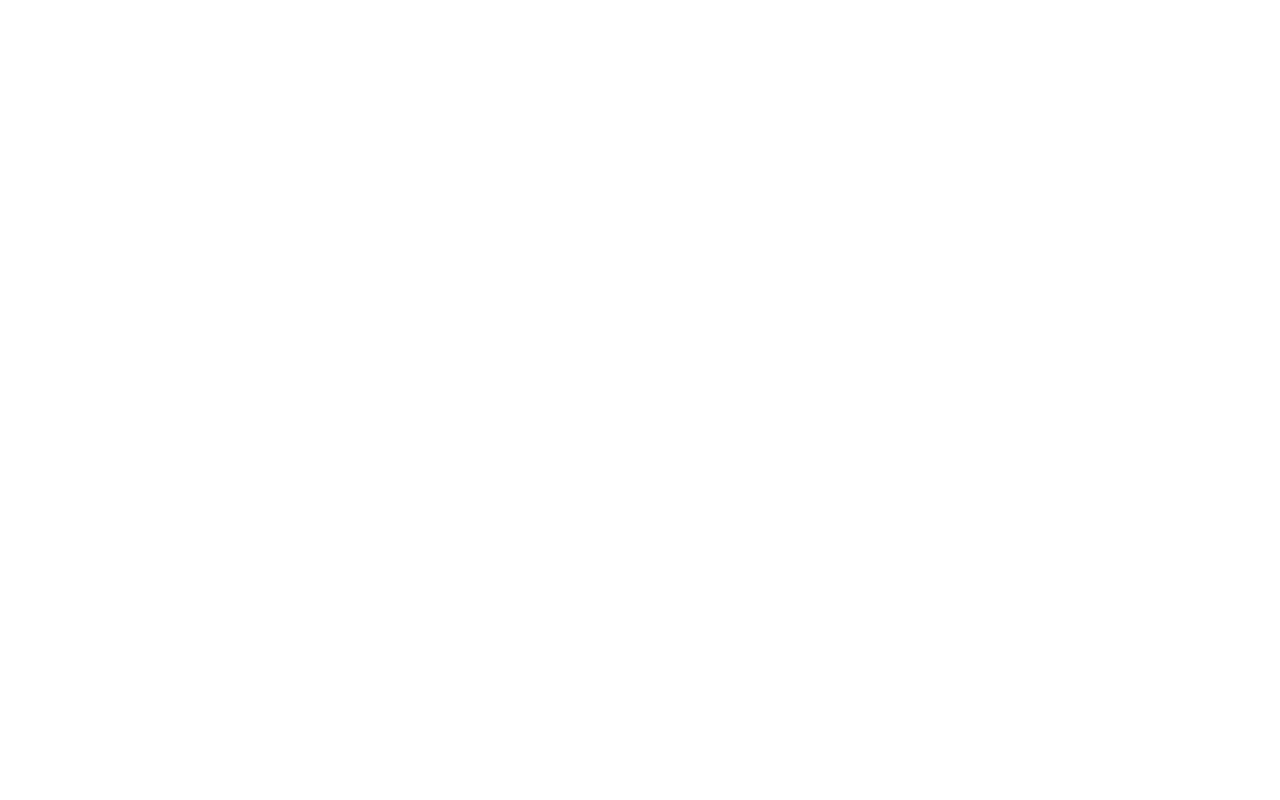
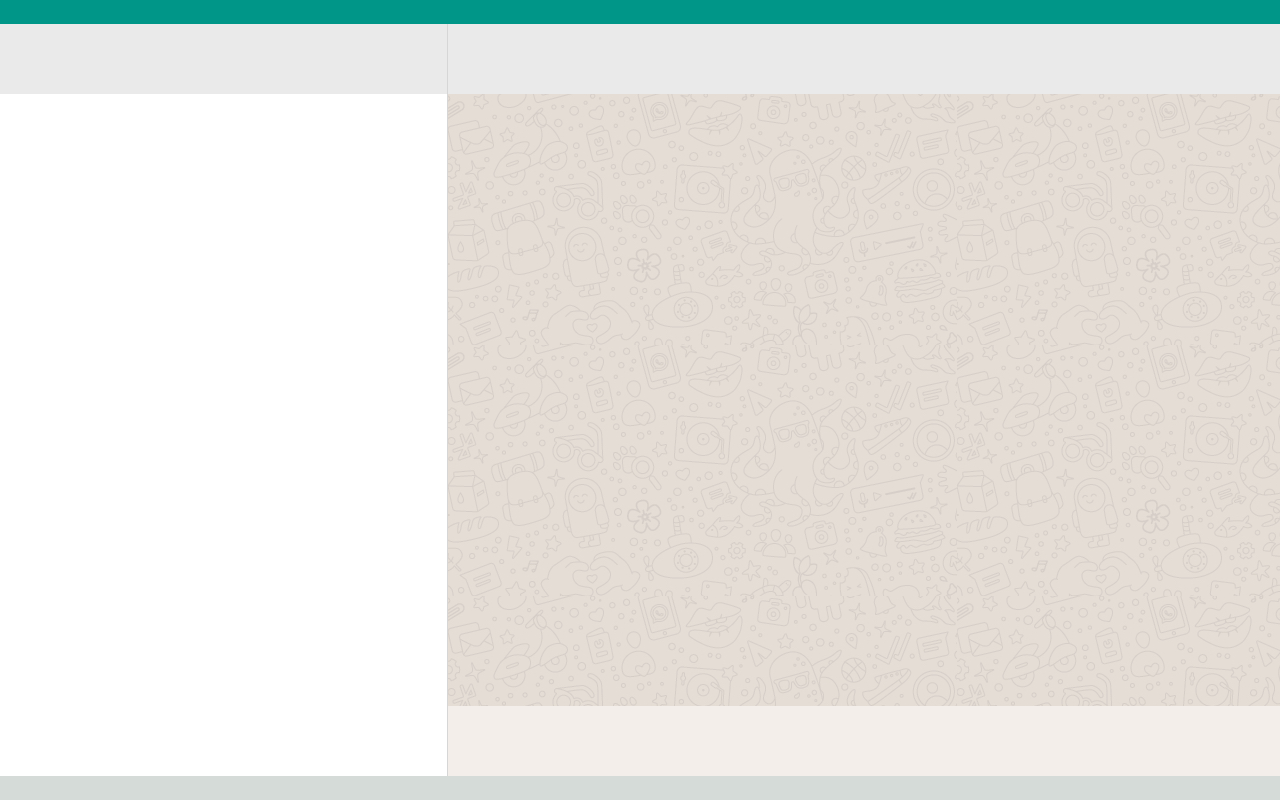
Before and after one commit to TheKaiser8/vue-boolzapp, a plain HTML site: page index.html in a window 1280 px wide. Drawn offline with nearby package versions, Linux system fonts and the light colour scheme.

Commit message:
Aggiunge scaffolding HTML Aggiunge aside con header Aggiunge main: header-current-chat, chat-container e footer-current-chat

```diff
--- a/css/style.css
+++ b/css/style.css
@@ -13,3 +13,52 @@
 body {
     font-family: 'Lato', sans-serif;
 }
+
+/*------------------
+    COMMON
+-------------------*/
+body {
+    display: flex;
+    height: 100vh;
+    background-image: linear-gradient(to top, #d5dbd8 85%, #009688 15%);
+}
+.page-container {
+    display: flex;
+    max-width: 80rem;
+    width: 100%;
+    height: calc(100% - 3rem);
+    margin: auto;
+    background-color: #fff;
+}
+.box-header {
+    height: 4.375rem;
+    background-color: #eaeaea;
+}
+/*------------------
+    ASIDE
+-------------------*/
+aside {
+    display: flex;
+    flex-direction: column;
+    width: 35%;
+    height: 100%;
+    border-right: 1px solid #d6d6d6;
+}
+
+/*------------------
+    MAIN
+-------------------*/
+main {
+    display: flex;
+    flex-direction: column;
+    width: 65%;
+    height: 100%;
+}
+.chat-container {
+    flex-grow: 1;
+    background-image: url('../img/mine.jpg');
+}
+.footer-current-chat {
+    height: 4.375rem;
+    background-color: #f3eeea;
+}
--- a/index.html
+++ b/index.html
@@ -24,7 +24,17 @@
 </head>
 
 <body>
-    <div id="app">
+    <div id="app" class="page-container">
+        <aside>
+            <header class="box-header header-chats"></header>
+        </aside>
+        <main>
+            <header class="box-header header-current-chat"></header>
+            <div class="chat-container">
+
+            </div>
+            <footer class="footer-current-chat"></footer>
+        </main>
     </div>
     <script src="js/main.js"></script>
 </body>
```
Also changed, not shown: img/avatar_4.jpg, img/avatar_io.jpg.
